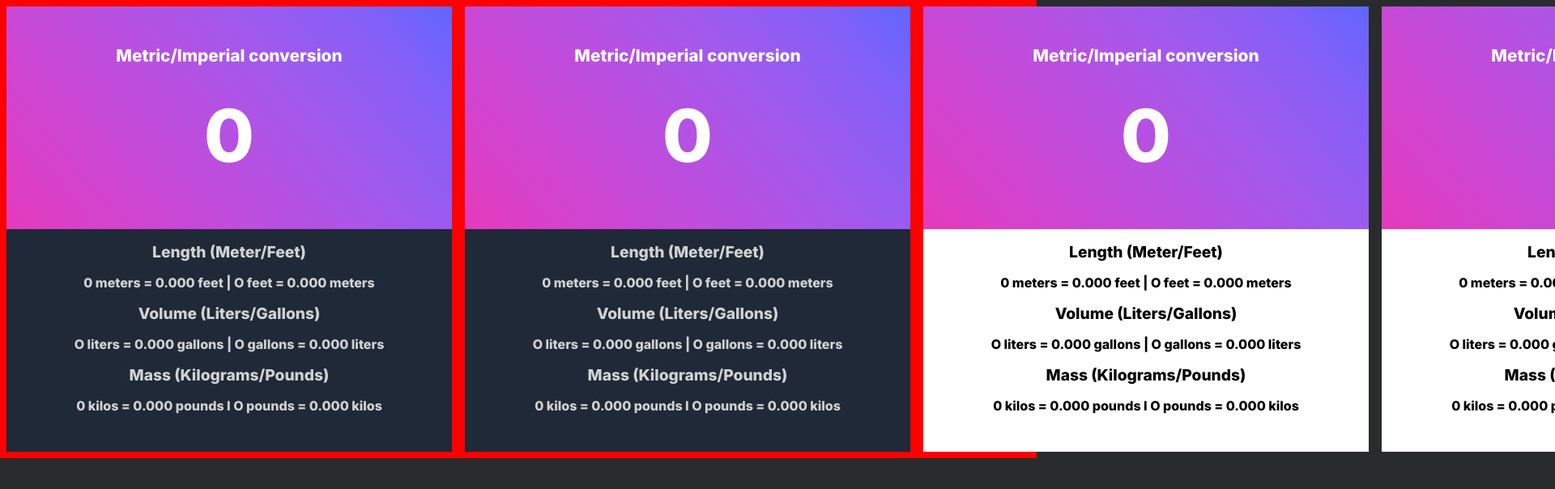
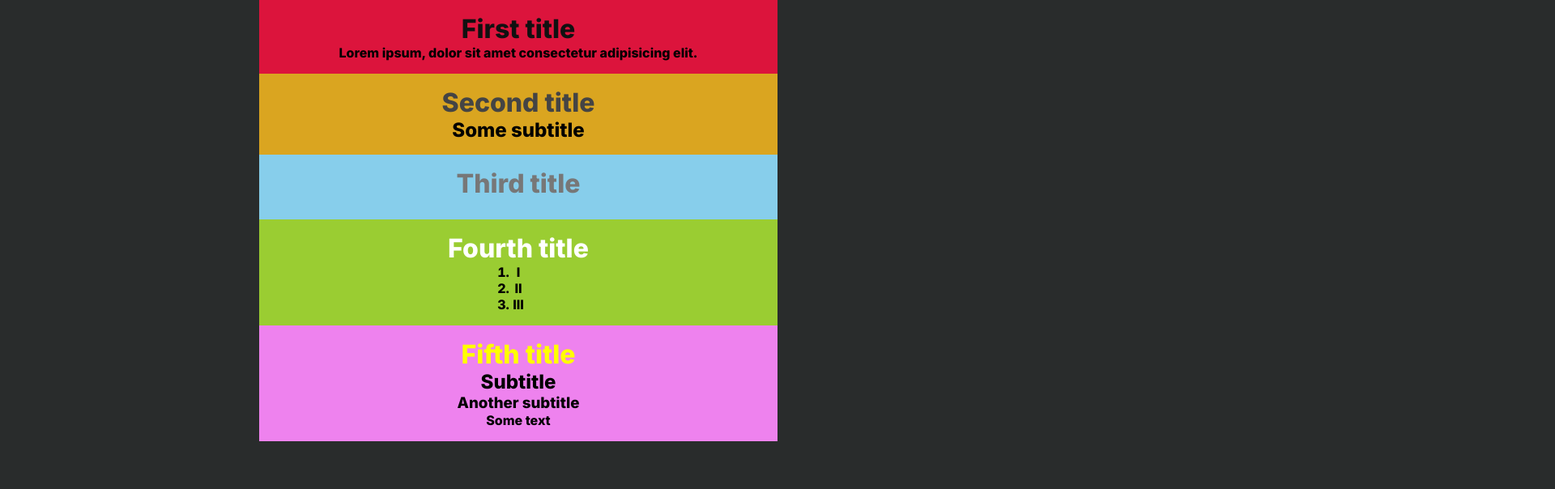
Before and after one commit to datumcoder/unit_converter, a React (Vite) app: page / in a window 1280 px wide. Shown: the top 604 px of the page at 81% size, 1920 px wide, since content can reach past the window. Built offline with nearby package versions, Linux system fonts and the light colour scheme.

Commit message:
practical task

```diff
--- a/src/App.jsx
+++ b/src/App.jsx
@@ -1,13 +1,26 @@
-import Card from "./components/Card/Card";
+// import Card from "./components/Card/Card";
 import "./App.scss";
-import Container from "./components/Container/Container";
+// import Container from "./components/Container/Container";
+import TestComponent from "./components/TestComponent/TestComponent";
+import { testData } from "./components/TestComponent/TestComponent.data";
 
-const cardData = ["dark", "dark", "white", "white"];
-const variants = cardData.map((data) => <Card variant={data} />);
+// const cardData = ["dark", "dark", "white", "white"];
+// const variants = cardData.map((data) => <Card variant={data} />);
+
+const getTestComponents = testData.map((data) => (
+  <TestComponent
+    containerStyle={data.styles.container}
+    titleStyle={data.styles.title}
+    title={data.title}
+  >
+    {data.content}
+  </TestComponent>
+));
 
 const App = () => (
   <div className="App">
-    <Container>{variants}</Container>
+    {/* <Container>{variants}</Container> */}
+    {getTestComponents}
   </div>
 );
 
--- /dev/null
+++ b/src/components/TestComponent/TestComponent.data.jsx
@@ -0,0 +1,56 @@
+export const testData = [
+  {
+    title: "First title",
+    styles: {
+      container: "testContainer--1",
+      title: "title--1",
+    },
+    content: <p>Lorem ipsum, dolor sit amet consectetur adipisicing elit. </p>,
+  },
+  {
+    title: "Second title",
+    styles: {
+      container: "testContainer--2",
+      title: "title--2",
+    },
+    content: <h2>Some subtitle</h2>,
+  },
+  {
+    title: "Third title",
+    styles: {
+      container: "testContainer--3",
+      title: "title--3",
+    },
+    content: null,
+  },
+  {
+    title: "Fourth title",
+    styles: {
+      container: "testContainer--4",
+      title: "title--4",
+    },
+    content: (
+      <ol>
+        <li>I</li>
+        <li>II</li>
+        <li>III</li>
+      </ol>
+    ),
+  },
+  {
+    title: "Fifth title",
+    styles: {
+      container: "testContainer--5",
+      title: "title--5",
+    },
+    content: (
+      <div>
+        <h2>Subtitle</h2>
+        <div>
+          <h3>Another subtitle</h3>
+          <p>Some text</p>
+        </div>
+      </div>
+    ),
+  },
+];
--- /dev/null
+++ b/src/components/TestComponent/TestComponent.jsx
@@ -0,0 +1,11 @@
+import React from "react";
+import "./TestComponent.scss";
+
+const TestComponent = (props) => (
+  <div className={`testContainer ${props.containerStyle}`}>
+    <h1 className={props.titleStyle}>{props.title}</h1>
+    {props.children}
+  </div>
+);
+
+export default TestComponent;
--- /dev/null
+++ b/src/components/TestComponent/TestComponent.scss
@@ -0,0 +1,52 @@
+.testContainer {
+  min-height: 10vh;
+  width: 50vw;
+  display: flex;
+  flex-direction: column;
+  align-items: center;
+  padding: 1rem 0;
+  margin: 0 auto;
+  text-align: center;
+
+  &--1 {
+    background-color: crimson;
+  }
+
+  &--2 {
+    background-color: goldenrod;
+  }
+
+  &--3 {
+    background-color: skyblue;
+  }
+
+  &--4 {
+    background-color: yellowgreen;
+  }
+
+  &--5 {
+    background-color: violet;
+  }
+}
+
+.title {
+  &--1 {
+    color: #111;
+  }
+
+  &--2 {
+    color: #444;
+  }
+
+  &--3 {
+    color: #777;
+  }
+
+  &--4 {
+    color: white;
+  }
+
+  &--5 {
+    color: yellow;
+  }
+}
```
Also changed, not shown: src/main.jsx (+5 -5 lines).
